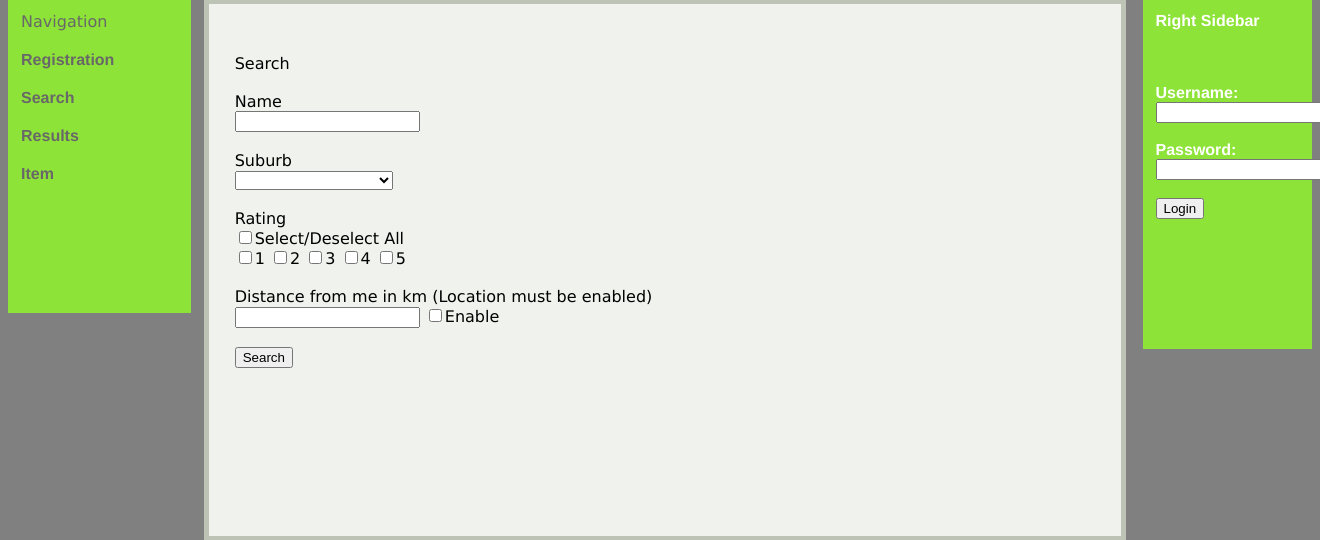
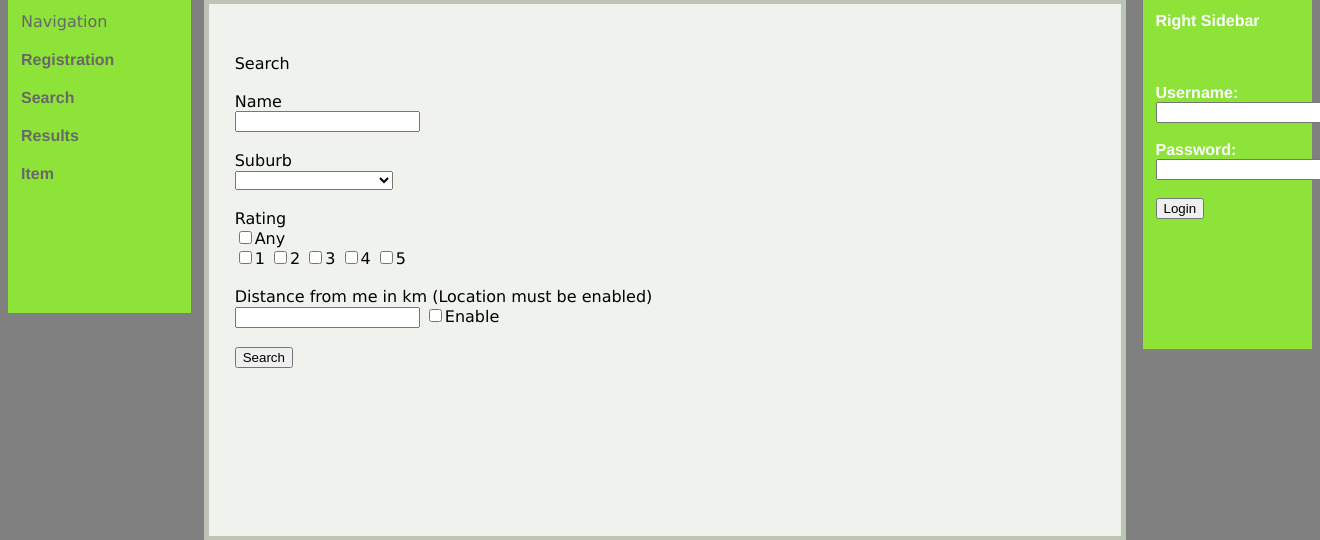
Before and after one commit to hawkesie/Web-Computing, a PHP site: page /web-computing/search.php in a window 1320 px wide; the page is wider, and only the part inside the window is pictured. Shown: the part 101-641 px from the top of that part. Run offline with PHP 8.4, Linux system fonts and the light colour scheme; data comes from the database, SQL or seed files in the repository.

Commit message:
Search by Rating - Incomplete

```diff
--- a/CAB230/search.php
+++ b/CAB230/search.php
@@ -79,14 +79,14 @@
     </select><br><br>
 
   Rating<br>
-    <label><input type="checkbox" name="checkAll" onClick="toggle(this)"/>Select/Deselect All</label>
+    <label><input type="checkbox" name="checkAll" onClick="toggle(this)"/>Any</label>
 
     <div id="checkboxlist">
-        <label><input type="checkbox" value="1" name="rating1" class="rating"/>1</label>
-        <label><input type="checkbox" value="2" name="rating2" class="rating"/>2</label>
-        <label><input type="checkbox" value="3" name="rating3" class="rating"/>3</label>
-        <label><input type="checkbox" value="4" name="rating4" class="rating"/>4</label>
-        <label><input type="checkbox" value="5" name="rating5" class="rating"/>5</label>
+        <label><input type="checkbox" value="1" name="rating[]" class="rating"/>1</label>
+        <label><input type="checkbox" value="2" name="rating[]" class="rating"/>2</label>
+        <label><input type="checkbox" value="3" name="rating[]" class="rating"/>3</label>
+        <label><input type="checkbox" value="4" name="rating[]" class="rating"/>4</label>
+        <label><input type="checkbox" value="5" name="rating[]" class="rating"/>5</label>
     </div>
     <br>
   Distance from me in km (Location must be enabled)<br>
@@ -105,12 +105,26 @@
 if (isset($_POST['submit'])){
   $pdo = dbConnect();
 
-  $pdoQuery = "SELECT * FROM parks WHERE name LIKE :itemName ";
+  $pdoQuery = "SELECT * FROM parks ";
+
+  if(!empty($_POST['rating'])) {
+    $pdoQuery.= "INNER JOIN reviews ON parks.id = reviews.parkID ";
+  }
+
+  $pdoQuery.= "WHERE name LIKE :itemName ";
   $pdoQuery.= "AND Suburb LIKE :searchSuburb ";
+
   if (!empty($_POST['location'])) {
     $pdoQuery.= "AND ( 6371 * acos( cos( radians(:latitude) ) * cos( radians( latitude ) )
-* cos( radians( longitude ) - radians(:longitude) ) + sin( radians(:latitude) ) * sin(radians(latitude)) ) ) <= :location";
+* cos( radians( longitude ) - radians(:longitude) ) + sin( radians(:latitude) ) * sin(radians(latitude)) ) ) <= :location ";
   }
+
+  if(!empty($_POST['rating'])) {
+    $pdoQuery.= "AND rating IN ";
+    $ratingArray = implode(",", $_POST['rating']);
+    $pdoQuery.= $ratingArray;
+  }
+
   $stmt = $pdo->prepare($pdoQuery);
 
   $itemName = "%".$_POST['itemName']."%";
```
